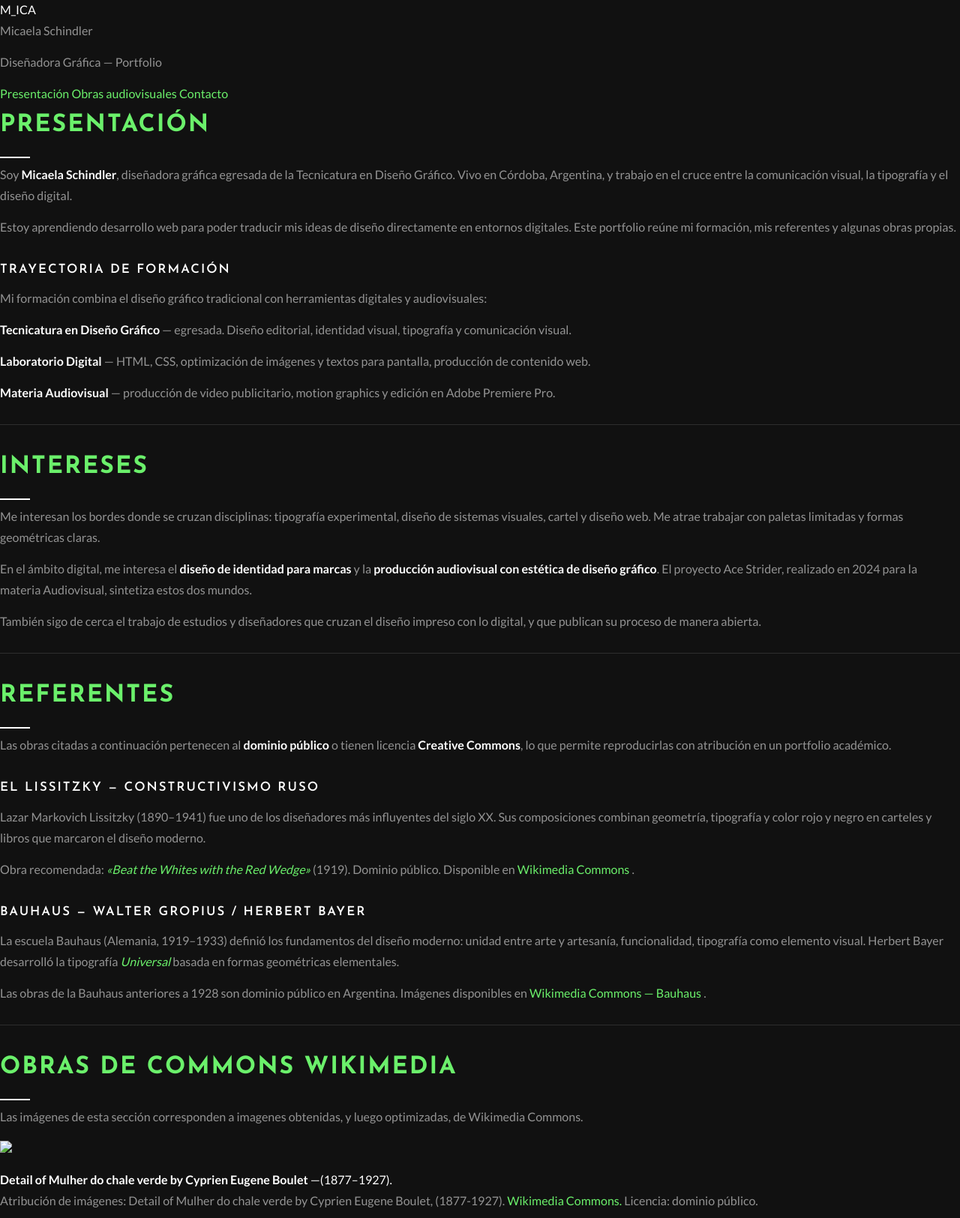
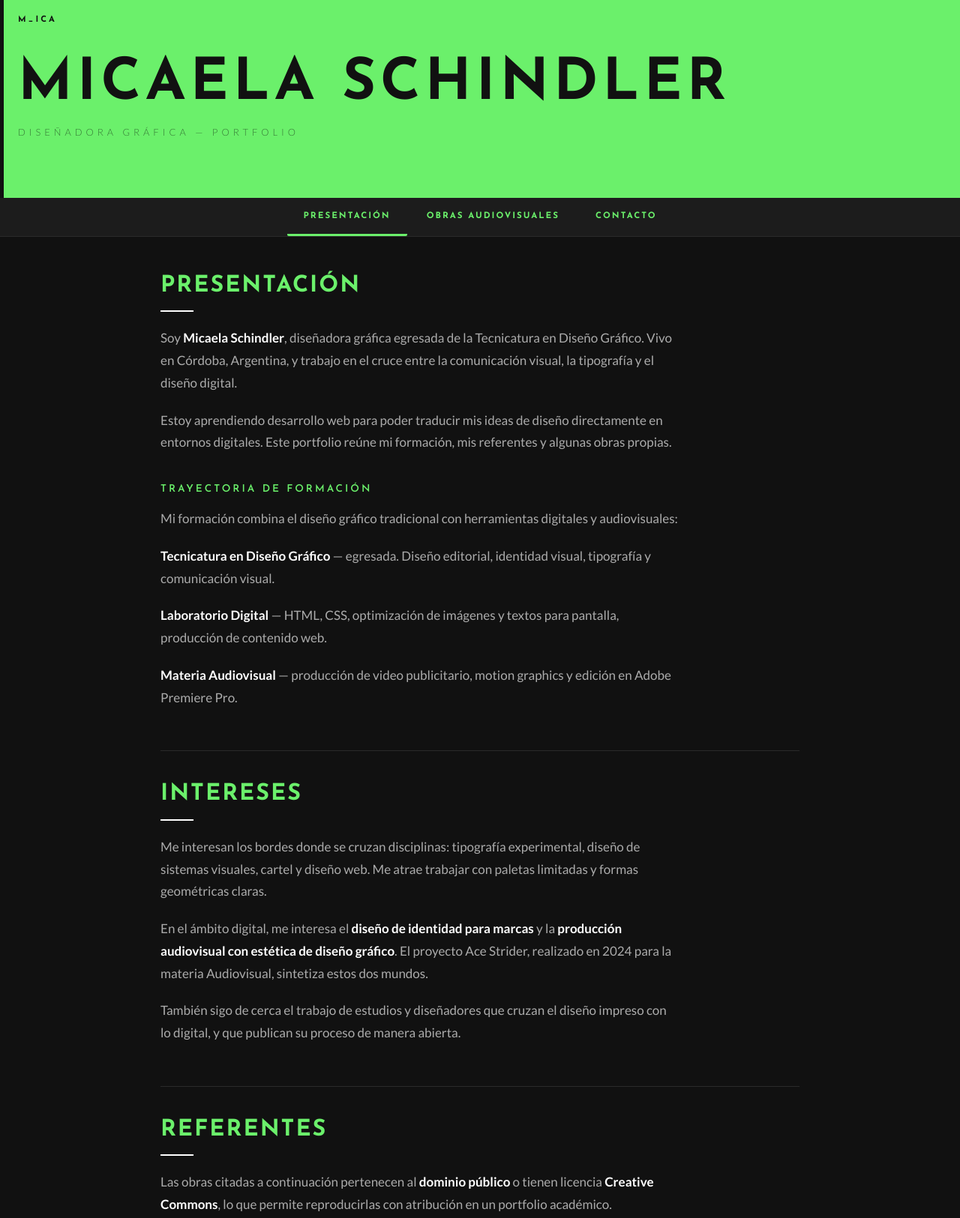
Before and after one commit to san2134512/Ud.Dise-e-Santiago-Hernandez.github.io, a plain HTML site: page index.html in a window 1280 px wide. Shown: the part 1-1626 px from the top of the page at 75% size. Drawn offline with Linux system fonts and the light colour scheme.

Commit message:
Refactor styles.css for improved organization and clarity

```diff
--- a/styles.css
+++ b/styles.css
@@ -1,45 +1,39 @@
 /* ============================================================
-   HOJA DE ESTILOS EXTERNA — estilos.css
-   Portfolio M_ICA · Paleta: negro #111111 + verde #6bf06b
-   REGLA IMPORTANTE: @import DEBE ser la primera línea del
-   archivo CSS (antes de cualquier regla). Si se pone después
-   de :root{} u otro bloque, el navegador lo ignora y las
-   fuentes no cargan. Por eso va aquí, al principio.
+   styles.css — Portfolio M_ICA · Micaela Schindler
+   Paleta: Verde neón #6BF06B + Negro #111111 + Blanco #FFFFFF
+   Tipografías: Josefin Sans (títulos) + Lato (cuerpo)
+   @import SIEMPRE como primera instrucción del CSS.
    ============================================================ */
 
-@import url('https://fonts.googleapis.com/css2?family=Josefin+Sans:wght@300;600;700&family=Lato:wght@300;400;500;700&display=swap');
-/* @import trae las fuentes desde internet.
-   Josefin Sans: para títulos (300 light, 600 semibold, 700 bold)
-   Lato: para párrafos (300 light, 400 regular, 500 medium, 700 bold) */
+@import url('https://fonts.googleapis.com/css2?family=Josefin+Sans:wght@300;400;600;700&family=Lato:wght@300;400;700&display=swap');
 
 
-/* ------------------------------------------------------------
-   VARIABLES CSS — :root
-   :root apunta al elemento raíz (la etiqueta <html>).
-   Las variables se declaran con -- y se usan con var(--nombre).
-   Cambiar un valor aquí lo actualiza en TODA la hoja.
-   ------------------------------------------------------------ */
+/* ============================================================
+   VARIABLES — :root
+   ============================================================ */
 :root {
-    --negro:        #111111;                    /* Fondo principal */
-    --negro-card:   #1c1c1c;                    /* Fondo de tarjetas y div contenedor */
-    --negro-borde:  #2e2e2e;                    /* Bordes sutiles sobre negro */
-    --verde:        #6bf06b;                    /* Verde neón — acento del blog M_ICA */
-    --verde-dark:   #4fd44f;                    /* Verde más oscuro para hover */
-    --verde-suave:  rgba(107, 240, 107, 0.08);  /* Verde casi transparente */
-    --blanco:       #ffffff;                    /* Texto principal */
-    --blanco-50:    rgba(255, 255, 255, 0.55);  /* Texto suave / secundario */
-    --fuente-t:     'Josefin Sans', sans-serif; /* Fuente para títulos */
-    --fuente-p:     'Lato', sans-serif;         /* Fuente para párrafos */
-    --radio:        4px;                        /* Redondeo de bordes */
+    --verde:       #6bf06b;
+    --verde-dark:  #4dd44d;
+    --negro:       #111111;
+    --negro-2:     #1c1c1c;
+    --negro-3:     #2a2a2a;
+    --blanco:      #ffffff;
+    --gris:        rgba(255, 255, 255, 0.65);
+    --fuente-t:    'Josefin Sans', sans-serif;
+    --fuente-p:    'Lato', sans-serif;
+
+    /* Texto optimizado para lectura en pantalla:
+       max 70 caracteres por línea, tamaño mínimo 17px,
+       interlineado 1.75 para dark mode */
+    --lectura-max:  70ch;
+    --tamano-base:  17px;
+    --interlineado: 1.75;
 }
 
 
-/* ------------------------------------------------------------
-   RESET — elimina márgenes y paddings del navegador
-   * selecciona TODOS los elementos de la página.
-   box-sizing: border-box hace que padding y borde se
-   incluyan dentro del ancho declarado (evita desbordamientos).
-   ------------------------------------------------------------ */
+/* ============================================================
+   RESET
+   ============================================================ */
 *, *::before, *::after {
     box-sizing: border-box;
     margin: 0;
@@ -47,330 +41,427 @@
 }
 
 
-/* ------------------------------------------------------------
-   BODY — base de la página
-   Fondo negro, texto blanco: "dark mode" o modo oscuro.
-   ------------------------------------------------------------ */
+/* ============================================================
+   BODY
+   ============================================================ */
 body {
-    font-family: var(--fuente-p);   /* Lato para todo el texto base */
-    font-size: 16px;                /* Tamaño raíz: 1rem = 16px */
+    font-family: var(--fuente-p);
+    font-size: var(--tamano-base);  /* 17px: mínimo recomendado para pantalla */
     font-weight: 400;
     color: var(--blanco);
     background-color: var(--negro);
-    line-height: 1.75;              /* Espaciado generoso entre líneas */
+    line-height: var(--interlineado);
 }
 
 
 /* ============================================================
-   HEADER — cabecera del portfolio
-   Fondo verde neón, texto negro: igual al hero del blog M_ICA
+   HEADER — hero verde neón, logo esquina, título centrado
+   Reproduce el estilo del blog M_ICA
    ============================================================ */
-.header-portfolio {
-    background-color: var(--verde); /* Fondo verde neón sólido */
-    color: var(--negro);            /* Texto negro sobre verde */
+.site-header {
+    background-color: var(--verde);
+    padding: 72px 24px 56px;
+    position: relative;
     text-align: center;
-    padding: 70px 20px 60px;
-    position: relative;             /* Necesario para posicionar el logo absolute */
 }
 
-/* Barra negra vertical izquierda — detalle gráfico */
-.header-portfolio::before {
-    content: '';           /* Elemento decorativo generado con CSS puro */
-    position: absolute;    /* Se posiciona respecto al header (que tiene position:relative) */
-    top: 0;
-    left: 0;
+/* Barra negra vertical izquierda */
+.site-header::before {
+    content: '';
+    position: absolute;
+    top: 0; left: 0;
     width: 5px;
     height: 100%;
     background-color: var(--negro);
 }
 
-/* Logo M_ICA — esquina superior izquierda (como en el blog) */
-.header-portfolio .logo {
-    position: absolute;    /* Sacado del flujo normal para posicionarse libremente */
-    top: 16px;
-    left: 22px;
+/* Logo M_ICA — esquina superior izquierda (igual que en el blog) */
+.logo {
+    position: absolute;
+    top: 18px;
+    left: 24px;
     font-family: var(--fuente-t);
-    font-size: 0.72rem;
+    font-size: 0.7rem;
     font-weight: 700;
     letter-spacing: 3px;
     text-transform: uppercase;
     color: var(--negro);
 }
 
-/* Título principal del header */
-.header-portfolio .nombre {
+/* Título del header */
+.site-header .titulo-header {
     font-family: var(--fuente-t);
-    font-size: 4rem;       /* Grande y bold: estética editorial */
+    font-size: clamp(2.4rem, 6vw, 4.8rem);
+    /* clamp: crece entre 2.4rem (mobile) y 4.8rem (desktop) */
     font-weight: 700;
-    letter-spacing: 8px;
+    color: var(--negro);
     text-transform: uppercase;
-    color: var(--negro);
-    line-height: 1;
-    margin-bottom: 12px;
+    letter-spacing: 6px;
+    line-height: 1.1;
+    margin-bottom: 10px;
 }
 
-/* Subtítulo bajo el nombre */
-.header-portfolio .subtitulo-header {
+/* Subtítulo del header */
+.site-header .subtitulo-header {
     font-family: var(--fuente-p);
-    font-size: 0.82rem;
-    font-weight: 300;      /* Light: contraste con el bold del título */
+    font-size: 0.8rem;
+    font-weight: 300;
     letter-spacing: 5px;
     text-transform: uppercase;
-    color: rgba(0, 0, 0, 0.50); /* Negro al 50%: suave sobre verde */
+    color: rgba(0, 0, 0, 0.50);
 }
 
 
 /* ============================================================
-   NAVEGACIÓN — barra de links entre páginas
+   NAVEGACIÓN
    ============================================================ */
-.nav-portfolio {
-    background-color: var(--negro-card);
-    border-bottom: 1px solid var(--negro-borde);
-    padding: 14px 0;
+.nav-principal {
+    background-color: var(--negro-2);
+    border-bottom: 1px solid var(--negro-3);
+    padding: 0;
     text-align: center;
+    display: flex;             /* Distribuye los links en fila */
+    justify-content: center;   /* Centra el grupo de links */
+    gap: 4px;                  /* Separación entre links */
+    flex-wrap: wrap;           /* Salto de línea en pantallas chicas */
 }
 
-/* Cada link de navegación */
-.nav-portfolio a {
+.nav-principal a {
     font-family: var(--fuente-t);
-    font-size: 0.75rem;
+    font-size: 0.72rem;
     font-weight: 600;
     letter-spacing: 2px;
     text-transform: uppercase;
-    color: var(--blanco-50);
+    color: var(--gris);
     text-decoration: none;
-    padding: 8px 20px;
-    margin: 0 4px;
-    border-radius: var(--radio);
-    transition: color 0.2s ease, background-color 0.2s ease;
-    /* transition: anima el cambio de estado suavemente */
+    padding: 14px 22px;
+    display: inline-block;
+    border-bottom: 3px solid transparent; /* Reserva espacio para la línea activa */
+    transition: color 0.2s ease, border-color 0.2s ease;
 }
 
-.nav-portfolio a:hover {
-    color: var(--negro);
-    background-color: var(--verde);
+.nav-principal a:hover {
+    color: var(--verde);
+    border-bottom: 3px solid var(--verde);
 }
 
-/* Clase .activo → resalta la página actual en la nav */
-.nav-portfolio a.activo {
+/* Página activa resaltada en verde */
+.nav-principal a.activo {
     color: var(--verde);
-    border-bottom: 2px solid var(--verde);
+    border-bottom: 3px solid var(--verde);
 }
 
 
 /* ============================================================
-   CONTENEDOR PRINCIPAL — .contenedor
-   80% de ancho · centrado con margin auto · padding 15px
-   fondo oscuro · borde sutil · margen de 20px
+   MAIN — contenedor principal
    ============================================================ */
-.contenedor {
-    width: 80%;
-    margin: 20px auto;          /* auto centra horizontalmente el div */
-    padding: 15px;              /* Margen interno de 15px */
-    background-color: var(--negro-card);
-    border: 1px solid var(--negro-borde);
-    border-radius: var(--radio);
-    box-shadow: 0 0 24px rgba(107, 240, 107, 0.08); /* Halo verde muy suave */
+main {
+    max-width: 900px;  /* Ancho máximo del contenido */
+    margin: 0 auto;    /* Centra el main en la página */
+    padding: 48px 24px 64px;
 }
 
 
 /* ============================================================
-   TIPOGRAFÍA — H1, H2, párrafo
+   SECCIONES
+   ============================================================ */
+section {
+    margin-bottom: 56px;  /* Espacio generoso entre secciones */
+}
+
+
+/* ============================================================
+   TIPOGRAFÍA — H1, H2, P, A
+
+   OPTIMIZACIÓN PARA LECTURA EN PANTALLA:
+   - max-width: 70ch limita la línea a ~70 caracteres
+   - font-size 17px base, interlineado 1.75
+   - Texto alineado a la izquierda (nunca justificado en pantalla)
+   - Párrafos cortos separados entre sí
    ============================================================ */
 
-/* H1 — título principal */
 h1 {
     font-family: var(--fuente-t);
-    font-size: 2rem;
+    font-size: 1.9rem;
     font-weight: 700;
-    color: var(--verde);         /* Verde neón para títulos */
+    color: var(--verde);
+    text-transform: uppercase;
     letter-spacing: 2px;
-    text-transform: uppercase;
+    line-height: 1.2;
+    margin-bottom: 20px;
     padding-bottom: 16px;
-    margin-bottom: 8px;
-    position: relative;          /* Para el pseudo-elemento ::after */
+    position: relative;
+    max-width: var(--lectura-max);
 }
 
-/* Línea blanca decorativa debajo del h1 */
+/* Línea blanca decorativa bajo h1 */
 h1::after {
-    content: '';           /* Elemento generado con CSS, no existe en el HTML */
+    content: '';
     position: absolute;
-    bottom: 0;
-    left: 0;
-    width: 40px;
+    bottom: 0; left: 0;
+    width: 44px;
     height: 2px;
     background-color: var(--blanco);
 }
 
-/* H2 — subtítulo de sección */
 h2 {
     font-family: var(--fuente-t);
-    font-size: 1.05rem;
+    font-size: 0.85rem;
     font-weight: 600;
-    color: var(--blanco);
-    letter-spacing: 2px;
+    color: var(--verde);
     text-transform: uppercase;
-    margin-top: 28px;
-    margin-bottom: 10px;
+    letter-spacing: 3px;
+    margin-top: 36px;
+    margin-bottom: 12px;
 }
 
-/* Párrafo — Lato, peso 500 (medium) */
+/* Párrafo optimizado para lectura en pantalla */
 p {
     font-family: var(--fuente-p);
-    font-size: 1rem;
-    font-weight: 500;            /* Medium: mejor legibilidad en modo oscuro */
-    color: var(--blanco-50);     /* Blanco al 55% — suave, no tan duro como el blanco puro */
-    line-height: 1.75;
-    margin-bottom: 14px;
+    font-size: var(--tamano-base);  /* 17px */
+    font-weight: 400;
+    color: var(--gris);             /* Blanco al 65%: menos duro que blanco puro */
+    line-height: var(--interlineado); /* 1.75: esencial en dark mode */
+    max-width: var(--lectura-max);  /* Máximo 70 caracteres por línea */
+    margin-bottom: 20px;            /* Espacio entre párrafos: ayuda a la lectura */
+    text-align: left;               /* Nunca justificado: crea ríos en pantalla */
 }
 
-/* <strong> negrita */
-strong {
-    color: var(--blanco);        /* Blanco puro para resaltar sobre blanco-50 */
+/* Énfasis dentro de párrafos */
+p strong {
+    color: var(--blanco);
     font-weight: 700;
 }
 
-/* <em> itálica */
-em {
+p em {
     color: var(--verde);
     font-style: italic;
 }
 
-/* <code> texto de código */
-code {
-    font-family: 'Courier New', monospace;
-    font-size: 0.88rem;
+
+/* ============================================================
+   ESTILOS DE ENLACES — 4 estados (LoVe HAte)
+   ============================================================ */
+a:link {
     color: var(--verde);
-    background-color: var(--verde-suave);
-    padding: 2px 6px;
-    border-radius: 3px;
+    text-decoration: none;
+    font-weight: 700;
+    border-bottom: 1px solid transparent;
+    transition: all 0.2s ease;
+    border-radius: 2px;
+}
+
+a:visited {
+    color: var(--verde-dark);
+}
+
+a:hover {
+    color: var(--negro);
+    background-color: var(--verde);
+    border-bottom: 1px solid transparent;
+    padding: 1px 5px;
+}
+
+a:active {
+    color: var(--negro);
+    background-color: var(--verde-dark);
+    padding: 1px 5px;
+}
+
+/* Resetear el hover en la nav para que no mueva el layout */
+.nav-principal a:hover,
+.nav-principal a:active {
+    padding: 14px 22px;
+    background-color: transparent;
+    border-bottom: 3px solid var(--verde);
+    color: var(--verde);
 }
 
 
 /* ============================================================
-   ESTILOS DE ENLACES — los 4 estados en orden correcto
-   Regla: LoVe HAte (Link → Visited → Hover → Active)
+   TARJETA DE REFERENTE
    ============================================================ */
-
-/* Enlace no visitado */
-a:link {
-    color: var(--verde);
-    text-decoration: none;       /* Sin subrayado: estilo moderno */
-    font-weight: 500;
-    transition: color 0.2s ease, background-color 0.2s ease;
-    /* transition: hace la animación del cambio de estado suave y gradual */
-    border-radius: 2px;
+.referente {
+    background-color: var(--negro-2);
+    border: 1px solid var(--negro-3);
+    border-left: 3px solid var(--verde);
+    border-radius: 0 4px 4px 0;
+    padding: 20px 24px;
+    margin-bottom: 20px;
+    max-width: var(--lectura-max);
 }
 
-/* Enlace ya visitado */
-a:visited {
-    color: var(--verde-dark);    /* Verde más oscuro: ya recorrido */
+.referente h2 {
+    margin-top: 0;
+    font-size: 0.8rem;
 }
 
-/* Mouse sobre el enlace */
-a:hover {
-    color: var(--negro);         /* Texto negro */
-    background-color: var(--verde); /* Fondo verde neón: highlight de diseñadora */
-    padding: 1px 5px;
-}
-
-/* Momento exacto del clic */
-a:active {
-    color: var(--negro);
-    background-color: var(--verde-dark); /* Verde más oscuro en el clic */
-}
-
-/* Resetear los estados en la navegación para que no hereden padding extra */
-.nav-portfolio a:link,
-.nav-portfolio a:visited {
-    color: var(--blanco-50);
-    background-color: transparent;
-    padding: 8px 20px;          /* Sobrescribe el padding del a:hover global */
-}
-
-
-/* ============================================================
-   DIV DESTACADO — .bloque-destacado
-   Fondo: verde muy suave (rgba)
-   Borde: 1px sutil + borde-left 3px verde puro
-   ::before genera etiqueta "▸ NOTA" con CSS puro
-   ============================================================ */
-.bloque-destacado {
-    background-color: var(--verde-suave);
-    /* rgba(107, 240, 107, 0.08): verde al 8% de opacidad.
-       rgba = Red, Green, Blue, Alpha (0=transparente, 1=sólido) */
-    border: 1px solid rgba(107, 240, 107, 0.20);
-    border-left: 3px solid var(--verde); /* Borde izquierdo sólido, más grueso */
-    border-radius: 0 var(--radio) var(--radio) 0;
-    /* 0 en esquinas izquierdas (donde está el borde grueso),
-       var(--radio) = 4px en esquinas derechas */
-    padding: 18px 22px;
-    margin-top: 24px;
-    margin-bottom: 10px;
-    position: relative;
-}
-
-/* Etiqueta generada por CSS — no está en el HTML */
-.bloque-destacado::before {
-    content: '▸ NOTA';
-    display: block;
-    font-family: var(--fuente-t);
-    font-size: 0.68rem;
-    font-weight: 700;
-    letter-spacing: 3px;
-    text-transform: uppercase;
-    color: var(--verde);
+.referente p {
+    font-size: 0.95rem;
     margin-bottom: 10px;
 }
 
-.bloque-destacado h2 {
-    color: var(--verde);
-    font-size: 0.95rem;
-    margin-top: 0;
-    margin-bottom: 8px;
-}
-
-.bloque-destacado p {
-    color: rgba(255, 255, 255, 0.75);
-    font-size: 0.95rem;
+.referente p:last-child {
     margin-bottom: 0;
 }
 
 
 /* ============================================================
-   SEPARADOR VISUAL <hr>
+   BLOQUE IMAGEN — placeholder para fotos propias
    ============================================================ */
-hr {
-    border: none;
-    border-top: 1px solid var(--negro-borde);
-    margin: 28px 0;
+.bloque-imagen {
+    background-color: var(--negro-2);
+    border: 2px dashed var(--negro-3);
+    border-radius: 4px;
+    padding: 0;
+    margin-bottom: 16px;
+    overflow: hidden;  /* Las imágenes no desborden el borde redondeado */
+    max-width: 100%;
+}
+
+/* La imagen dentro del bloque ocupa todo el ancho */
+.bloque-imagen img {
+    display: block;
+    width: 100%;
+    height: auto;
+    object-fit: cover; /* La imagen recorta en vez de deformarse */
+}
+
+/* Pie de imagen / caption */
+.bloque-imagen figcaption {
+    font-family: var(--fuente-p);
+    font-size: 0.78rem;
+    color: var(--gris);
+    padding: 10px 16px;
+    border-top: 1px solid var(--negro-3);
+    font-style: italic;
+    line-height: 1.5;
+}
+
+/* Placeholder cuando aún no hay imagen */
+.placeholder-imagen {
+    background-color: var(--negro-2);
+    border: 2px dashed var(--negro-3);
+    border-radius: 4px;
+    padding: 48px 24px;
+    text-align: center;
+    margin-bottom: 8px;
+    max-width: 100%;
+}
+
+.placeholder-imagen p {
+    font-size: 0.8rem;
+    color: rgba(255,255,255,0.30);
+    letter-spacing: 1px;
+    margin: 0;
+    max-width: none;
+    text-align: center;
 }
 
 
 /* ============================================================
-   FOOTER — pie de página
+   BLOQUE VIDEO / AUDIO
    ============================================================ */
-.footer-portfolio {
+.bloque-video {
+    position: relative;
+    width: 100%;
+    padding-bottom: 56.25%; /* Mantiene proporción 16:9 */
+    height: 0;
+    overflow: hidden;
+    background-color: var(--negro-2);
+    border-radius: 4px;
+    margin-bottom: 12px;
+}
+
+.bloque-video iframe,
+.bloque-video video {
+    position: absolute;
+    top: 0; left: 0;
+    width: 100%;
+    height: 100%;
+    border: none;
+}
+
+/* Atribución de autoría */
+.atribucion {
+    font-family: var(--fuente-p);
+    font-size: 0.78rem;
+    color: rgba(255,255,255,0.40);
+    margin-top: 8px;
+    margin-bottom: 32px;
+    font-style: italic;
+    max-width: var(--lectura-max);
+}
+
+.atribucion a:link,
+.atribucion a:visited {
+    color: rgba(107, 240, 107, 0.70);
+    font-weight: 400;
+}
+
+
+/* ============================================================
+   BLOQUE LICENCIA CC
+   ============================================================ */
+.licencia {
+    border-top: 1px solid var(--negro-3);
+    padding-top: 28px;
+    margin-top: 48px;
+}
+
+.licencia p {
+    font-size: 0.82rem;
+    color: rgba(255,255,255,0.40);
+    max-width: var(--lectura-max);
+    margin-bottom: 10px;
+}
+
+.licencia a:link,
+.licencia a:visited {
+    color: rgba(107, 240, 107, 0.60);
+    font-weight: 400;
+}
+
+
+/* ============================================================
+   HR — separador visual
+   ============================================================ */
+hr {
+    border: none;
+    border-top: 1px solid var(--negro-3);
+    margin: 40px 0;
+}
+
+
+/* ============================================================
+   FOOTER
+   ============================================================ */
+.site-footer {
     background-color: var(--negro);
-    color: var(--blanco-50);
+    border-top: 2px solid var(--verde);
+    padding: 28px 24px;
     text-align: center;
-    padding: 22px 20px;
+}
+
+.site-footer p {
     font-family: var(--fuente-t);
-    font-size: 0.72rem;
+    font-size: 0.7rem;
     letter-spacing: 3px;
     text-transform: uppercase;
-    border-top: 2px solid var(--verde); /* Línea verde en el borde superior */
-    margin-top: 40px;
+    color: rgba(255,255,255,0.35);
+    margin: 0 auto;
+    max-width: none;
+    text-align: center;
 }
 
-.footer-portfolio a:link,
-.footer-portfolio a:visited {
+.site-footer a:link,
+.site-footer a:visited {
     color: var(--verde);
-    background-color: transparent;
-    padding: 0;
+    font-weight: 400;
+    border-bottom: none;
 }
 
-.footer-portfolio a:hover {
+.site-footer a:hover {
     background-color: var(--verde);
     color: var(--negro);
     padding: 1px 5px;
```
